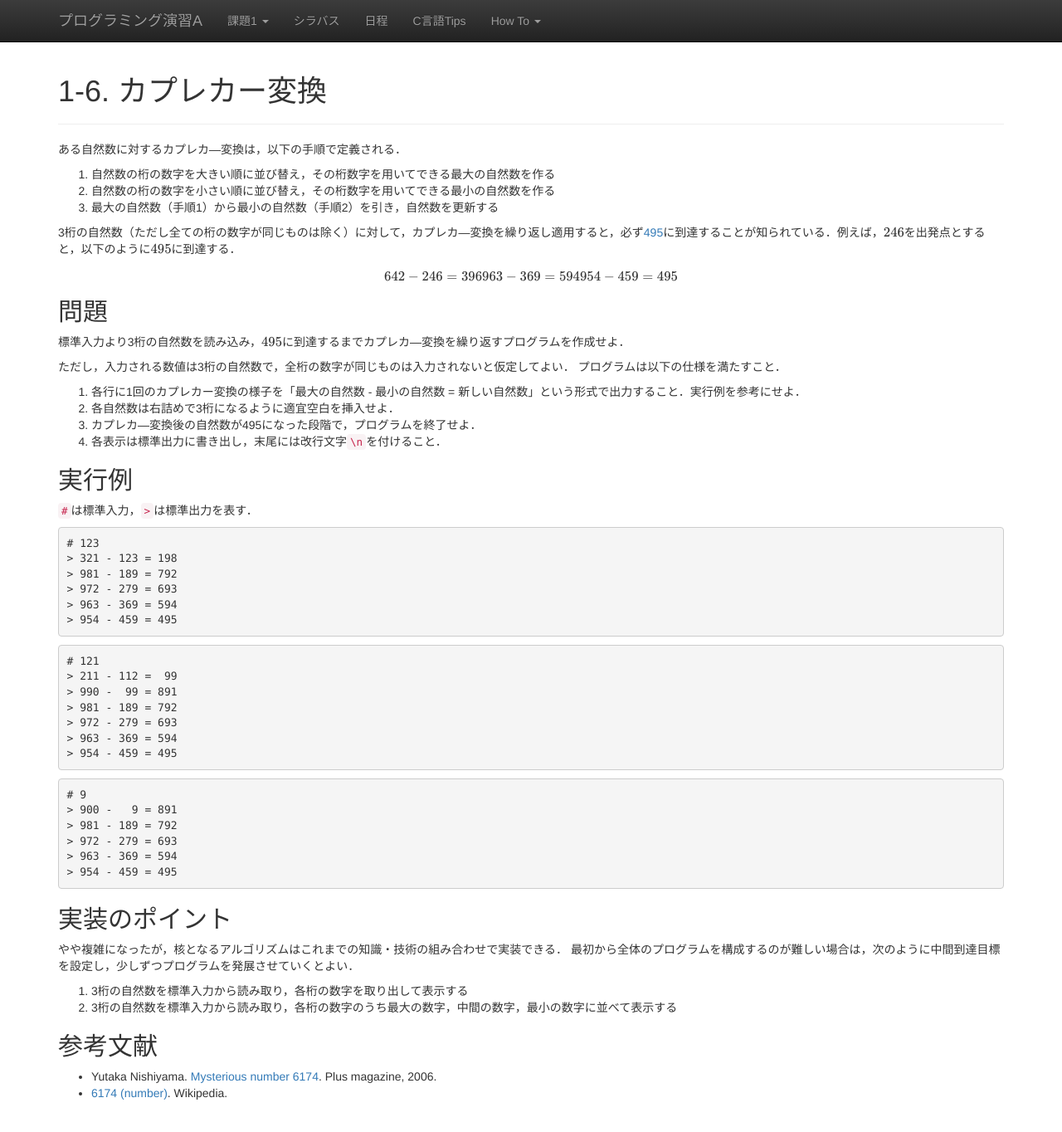
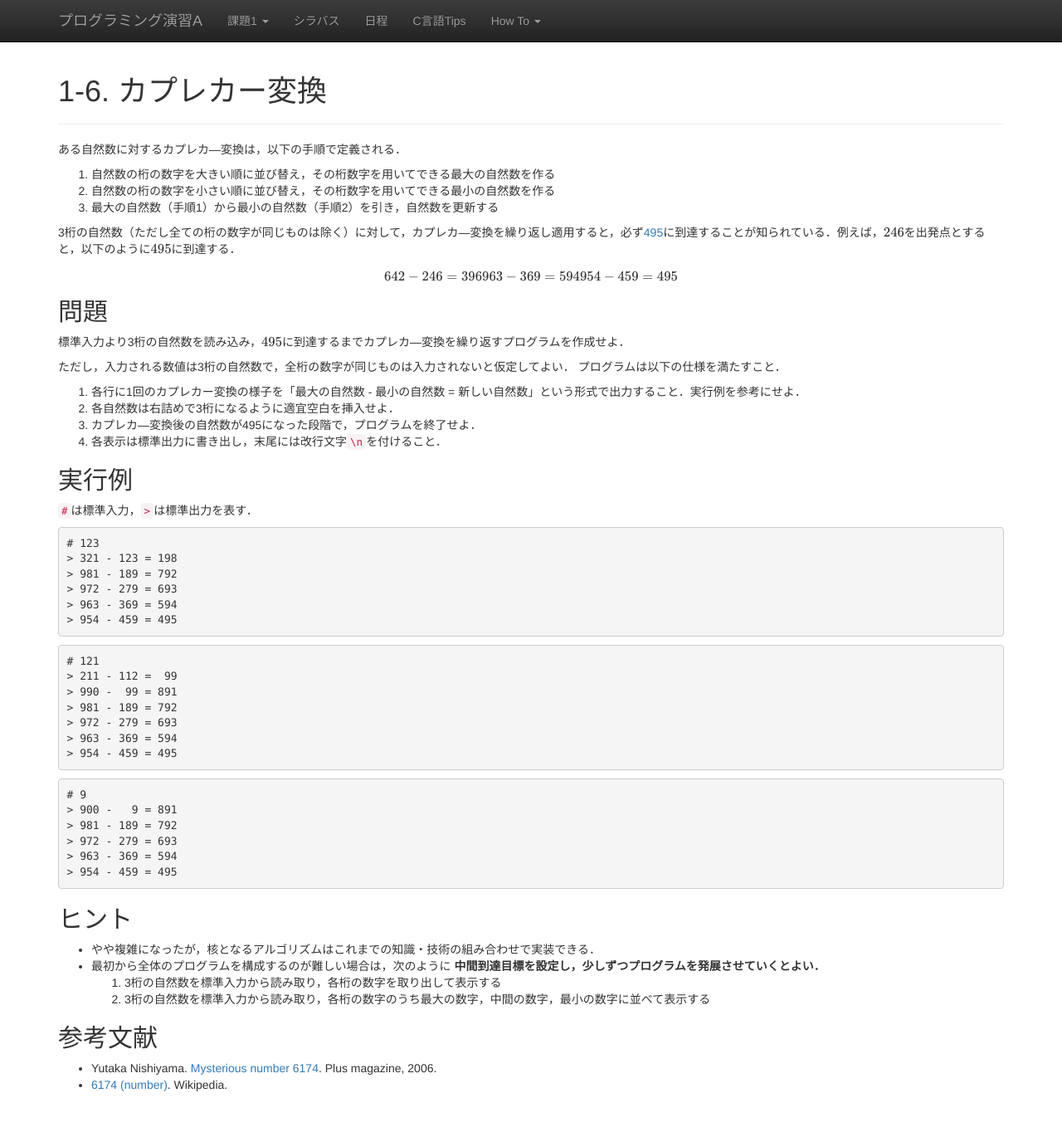
Before and after one commit to ecei-tohoku/ppa-public, a Jekyll site: the page built from kadai1/p16.md, in a window 1280 px wide and 1367 px high. Shown: the top 1364 px of the window at 83% size. Built offline with Jekyll 4.4.1, drawn with Linux system fonts in a browser that asks for light colours; nearby versions of some CDN libraries; formulas are drawn with MathJax 3.

Commit message:
フォーマット統一: 課題1-6

````diff
--- a/kadai1/p16.md
+++ b/kadai1/p16.md
@@ -59,13 +59,11 @@ $$
 > 954 - 459 = 495
 ```
 
-## 実装のポイント
-
-やや複雑になったが，核となるアルゴリズムはこれまでの知識・技術の組み合わせで実装できる．
-最初から全体のプログラムを構成するのが難しい場合は，次のように中間到達目標を設定し，少しずつプログラムを発展させていくとよい．
-
-1. 3桁の自然数を標準入力から読み取り，各桁の数字を取り出して表示する
-2. 3桁の自然数を標準入力から読み取り，各桁の数字のうち最大の数字，中間の数字，最小の数字に並べて表示する
+## ヒント
+- やや複雑になったが，核となるアルゴリズムはこれまでの知識・技術の組み合わせで実装できる．
+- 最初から全体のプログラムを構成するのが難しい場合は，次のように **中間到達目標を設定し，少しずつプログラムを発展させていくとよい．**
+    1. 3桁の自然数を標準入力から読み取り，各桁の数字を取り出して表示する
+    2. 3桁の自然数を標準入力から読み取り，各桁の数字のうち最大の数字，中間の数字，最小の数字に並べて表示する
 
 ## 参考文献
 
````
